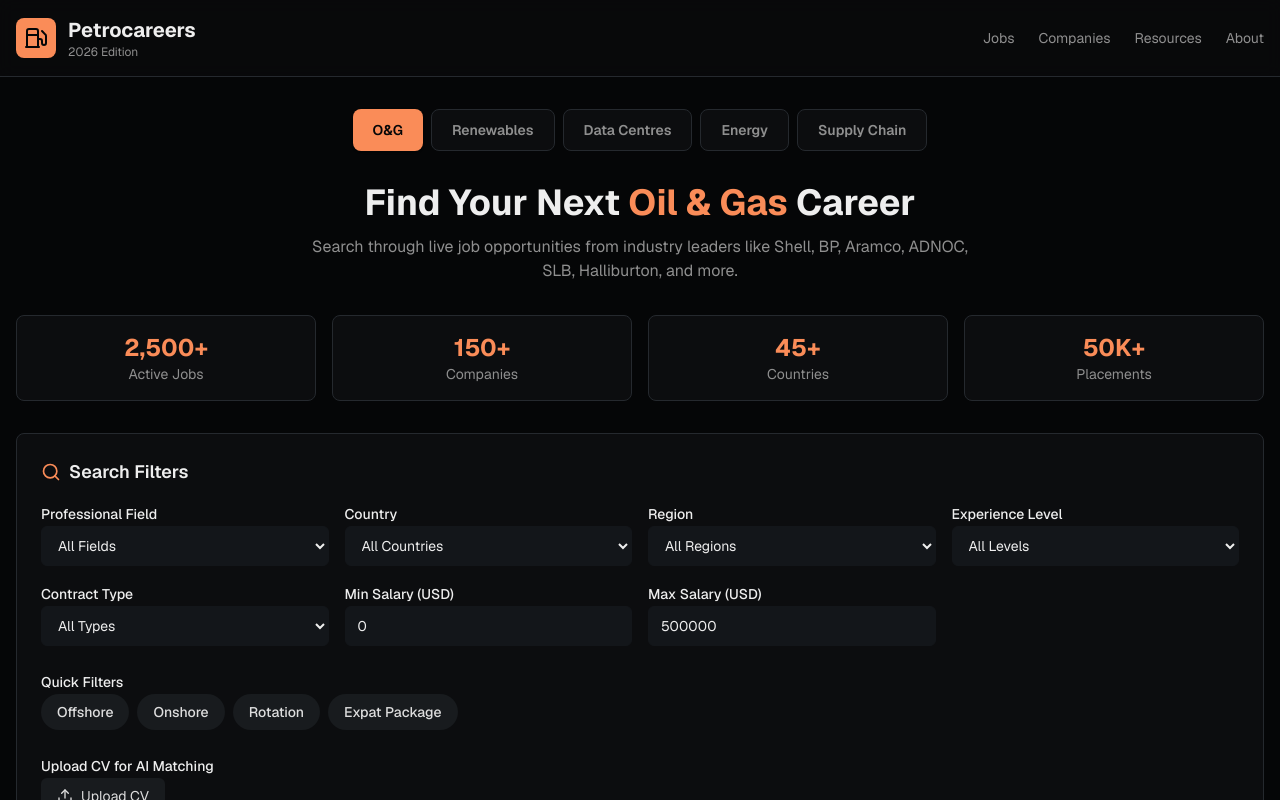
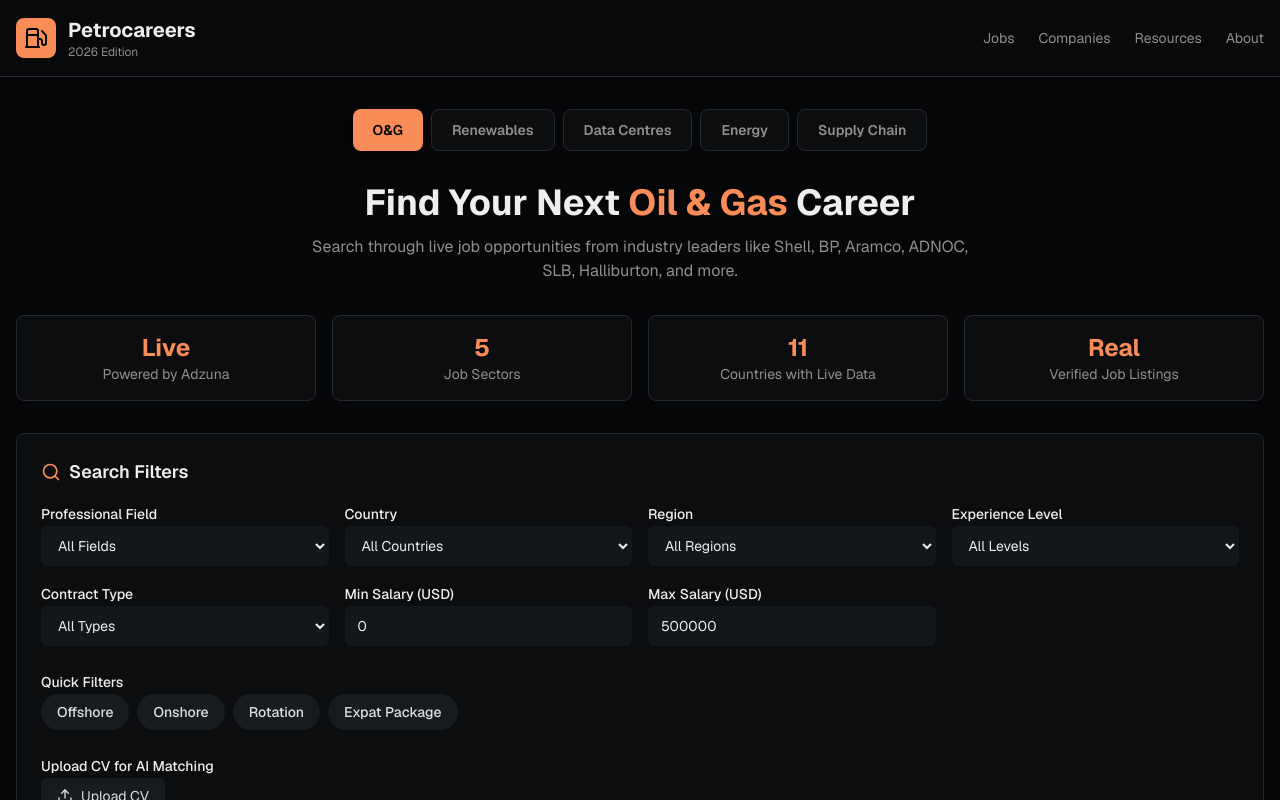
Before and after one commit to Chris78Hamilton/PETROCAREERS_FIXED, a Next.js app in the folder petrocareers/: page / in a window 1280 px wide. Shown: the top 800 px of the page. Built offline with nearby package versions, Linux system fonts and the light colour scheme.

Commit message:
Update page.tsx

```diff
--- a/petrocareers/app/page.tsx
+++ b/petrocareers/app/page.tsx
@@ -6,14 +6,13 @@ import { Header } from "@/components/header"
 import { JobFilters } from "@/components/job-filters"
 import { JobList } from "@/components/job-list"
 import { SectorTabs } from "@/components/sector-tabs"
-import { Filters, Job, Sector, SECTOR_CONFIG } from "@/lib/types"
+import { Filters, Job, Sector, SECTOR_CONFIG, SECTORS, COUNTRIES_WITH_REAL_DATA } from "@/lib/types"
 
 const initialFilters: Filters = {
   sector: "oil-gas",
   field: "",
   country: "",
   region: "",
-  nationality: "",
   experience: "",
   contractType: "",
   salaryMin: 0,
@@ -132,23 +131,24 @@ export default function Home() {
           </p>
         </div>
 
-        {/* Stats Bar */}
+        {/* Stats Bar — honest, derived from what the app actually does rather
+            than invented figures. No claim here is a number we can't back up. */}
         <div className="grid grid-cols-2 md:grid-cols-4 gap-4 mb-8">
           <div className="bg-card border border-border rounded-lg p-4 text-center">
-            <div className="text-2xl font-bold text-primary">2,500+</div>
-            <div className="text-sm text-muted-foreground">Active Jobs</div>
+            <div className="text-2xl font-bold text-primary">Live</div>
+            <div className="text-sm text-muted-foreground">Powered by Adzuna</div>
           </div>
           <div className="bg-card border border-border rounded-lg p-4 text-center">
-            <div className="text-2xl font-bold text-primary">150+</div>
-            <div className="text-sm text-muted-foreground">Companies</div>
+            <div className="text-2xl font-bold text-primary">{SECTORS.length}</div>
+            <div className="text-sm text-muted-foreground">Job Sectors</div>
           </div>
           <div className="bg-card border border-border rounded-lg p-4 text-center">
-            <div className="text-2xl font-bold text-primary">45+</div>
-            <div className="text-sm text-muted-foreground">Countries</div>
+            <div className="text-2xl font-bold text-primary">{COUNTRIES_WITH_REAL_DATA.length}</div>
+            <div className="text-sm text-muted-foreground">Countries with Live Data</div>
           </div>
           <div className="bg-card border border-border rounded-lg p-4 text-center">
-            <div className="text-2xl font-bold text-primary">50K+</div>
-            <div className="text-sm text-muted-foreground">Placements</div>
+            <div className="text-2xl font-bold text-primary">Real</div>
+            <div className="text-sm text-muted-foreground">Verified Job Listings</div>
           </div>
         </div>
 
```
